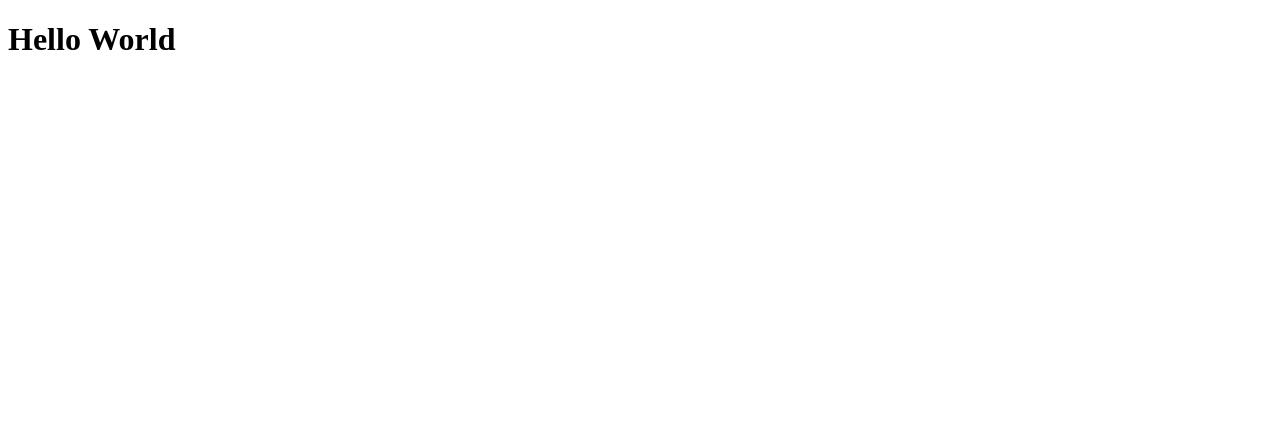
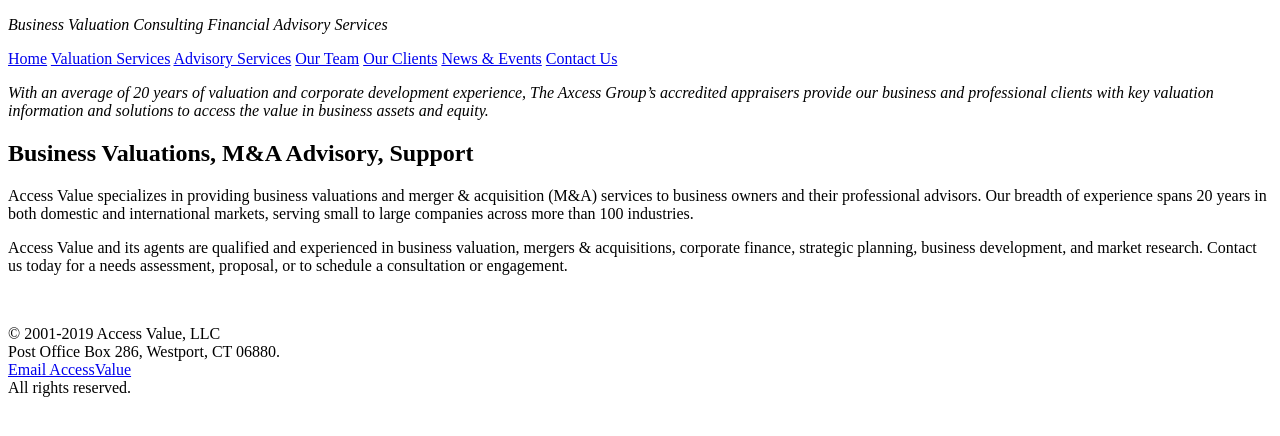
Before and after one commit to connormulcahey/accessvalue, a plain HTML site: page index.html in a window 1280 px wide. Drawn offline with Linux system fonts and the light colour scheme.

Commit message:
index html port

```diff
--- a/index.html
+++ b/index.html
@@ -1,2 +1,62 @@
 <!DOCTYPE html>
-<h1>Hello World</h1>
+<html>
+	<head>
+	  <title>Access Value, LLC</title>
+	  <meta name="viewport" content="width=device-width, initial-scale=1">
+	</head>
+	<body>
+		<div id="wrapper">
+		<header>
+			<div id="logo"></div>
+			<p>
+				<em>Business Valuation Consulting</em>
+				<span class="block"></span>
+				<em>Financial Advisory Services</em>
+			</p>
+		</header>
+		<nav>
+			<div id="linkWrapper">
+				<a class="current" href="/">Home</a>
+				<a href="/valuation">Valuation Services</a>
+				<a href="/advisory">Advisory Services</a>
+				<a href="/team">Our Team</a>
+				<a href="/clients">Our Clients</a>
+				<a href="/news">News &amp; Events</a>
+				<a href="/contact">Contact Us</a>
+			</div>
+		</nav>
+		<div class="banner" id="home-banner">
+			<p>
+				<em>
+					<span class="first-letter-big">W</span>ith an average of 20 years of valuation and corporate development experience, The Axcess Group’s accredited appraisers provide our business and professional clients with key valuation information and solutions to access the value in business assets and equity.
+				</em>
+			</p>
+		</div>
+		<div id="content">
+			<h2>Business Valuations, M&amp;A Advisory, Support</h2>
+			<p>
+				Access Value specializes in providing business valuations and merger &amp; acquisition (M&amp;A) services to business owners and their professional advisors. Our breadth of experience spans 20 years in both domestic and international markets, serving small to large companies across more than 100 industries.
+			</p>
+			<p>
+				Access Value and its agents are qualified and experienced in business valuation, mergers &amp; acquisitions, corporate finance, strategic planning, business development, and market research. Contact us today for a needs assessment, proposal, or to schedule a consultation or engagement.
+			</p>
+		</div>
+		<div id="sidebar">
+		</div>
+		<br style="clear:both">
+		</div>
+		<footer>
+			<p>
+				© 2001-2019 Access Value, LLC
+				<br>
+				Post Office Box 286, Westport, CT 06880.
+				<br>
+				<a href="mailto:c.armbrust@axcessvalue.com">
+					Email AccessValue
+				</a>
+				<br>
+				All rights reserved.
+			</p>
+		</footer>
+	</body>
+</html>
```
